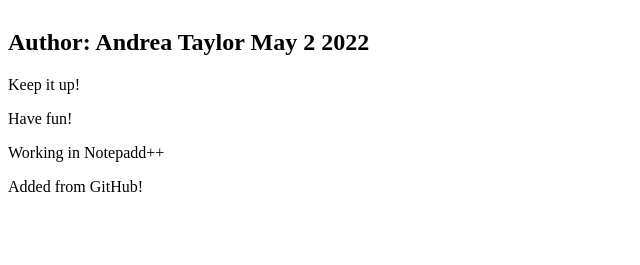
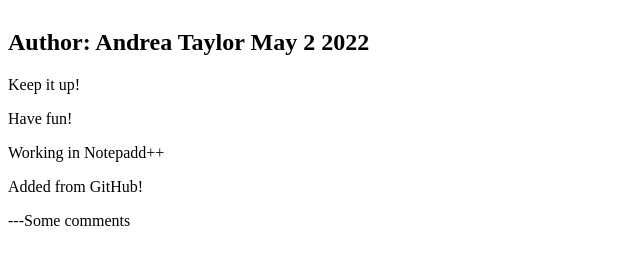
Before and after one commit to aetaylor068/GitGitHubMasterclass, a plain HTML site: page index.html in a window 1280 px wide. Shown: the part 117-382 px from the top of the page, without its empty margins (0-640 px from the left). Drawn offline with Linux system fonts and the light colour scheme.

Commit message:
Update index.html
Added some comments

```diff
--- a/index.html
+++ b/index.html
@@ -18,3 +18,5 @@
   <p>Added from GitHub!<p>
 
 </div>
+
+  ---Some comments
```
